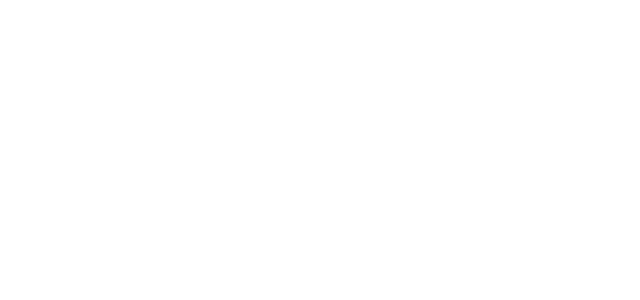
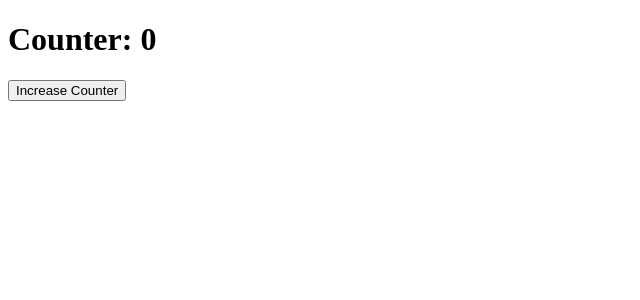
Before and after one commit to dzarezenko/beetroot_lesson-vue_instance, a Vue app: page / in a window 1280 px wide. Shown: the top 300 px of the page, without its empty margins (0-640 px from the left). Built offline with nearby package versions, Linux system fonts and the light colour scheme.

Commit message:
1st Vue instance

```diff
--- a/src/App.vue
+++ b/src/App.vue
@@ -1,11 +1,22 @@
 <template>
   <div id="app">
-
+    <h1>Counter: {{ counter }}</h1>
+    <button @click="increase">Increase Counter</button>
   </div>
 </template>
 
 <script>
 export default {
   name: 'app',
+  data() {
+    return {
+      counter: 0,
+    }
+  },
+  methods: {
+    increase() {
+      this.counter++;
+    }
+  }
 }
 </script>
--- a/src/main.js
+++ b/src/main.js
@@ -3,6 +3,11 @@
 
 Vue.config.productionTip = false
 
-new Vue({
+var vm = new Vue({
   render: function (h) { return h(App) },
-}).$mount('#app')
+  //el: "#app",
+})
+
+// Some logic
+
+vm.$mount('#app');
```
